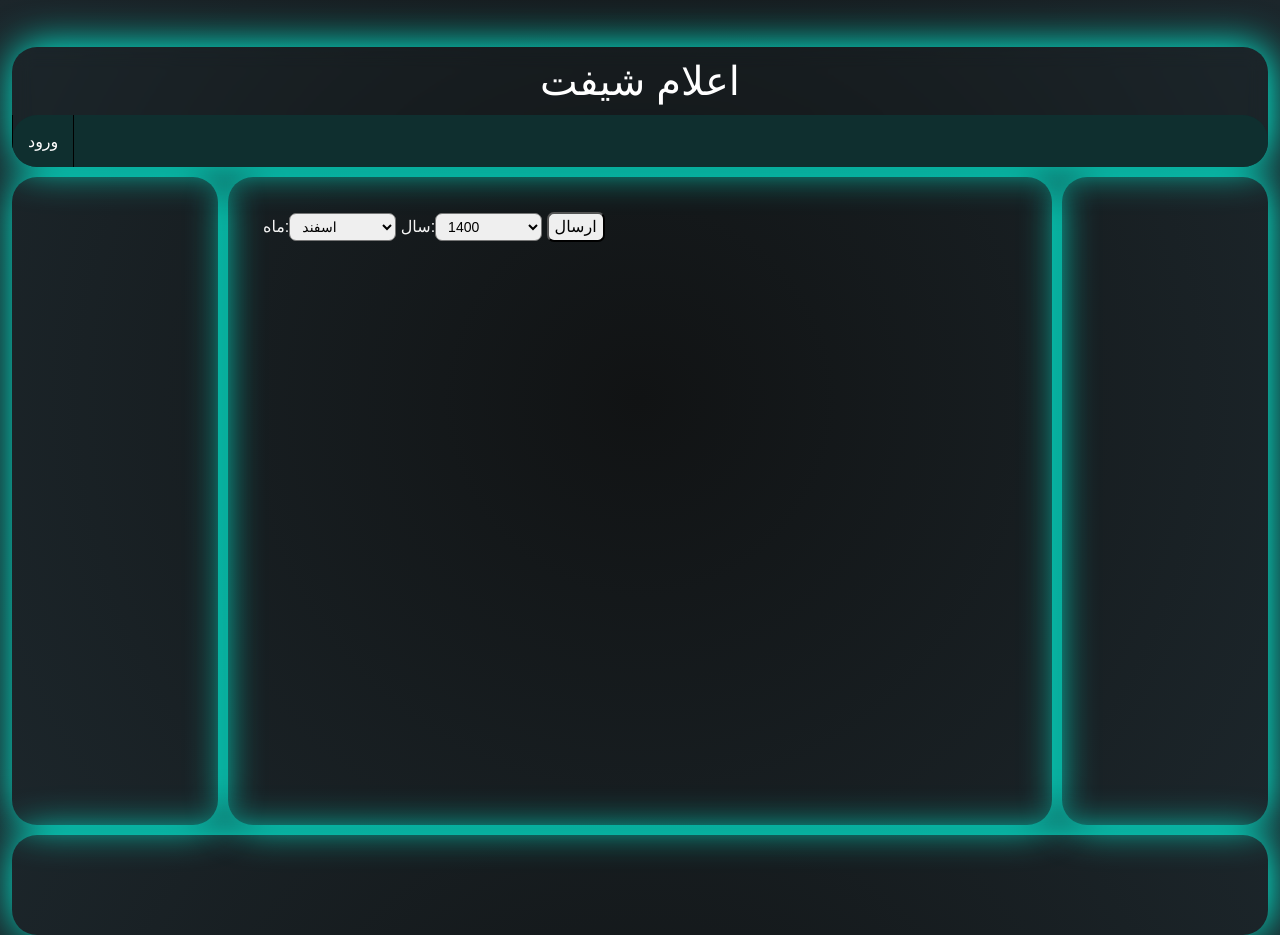
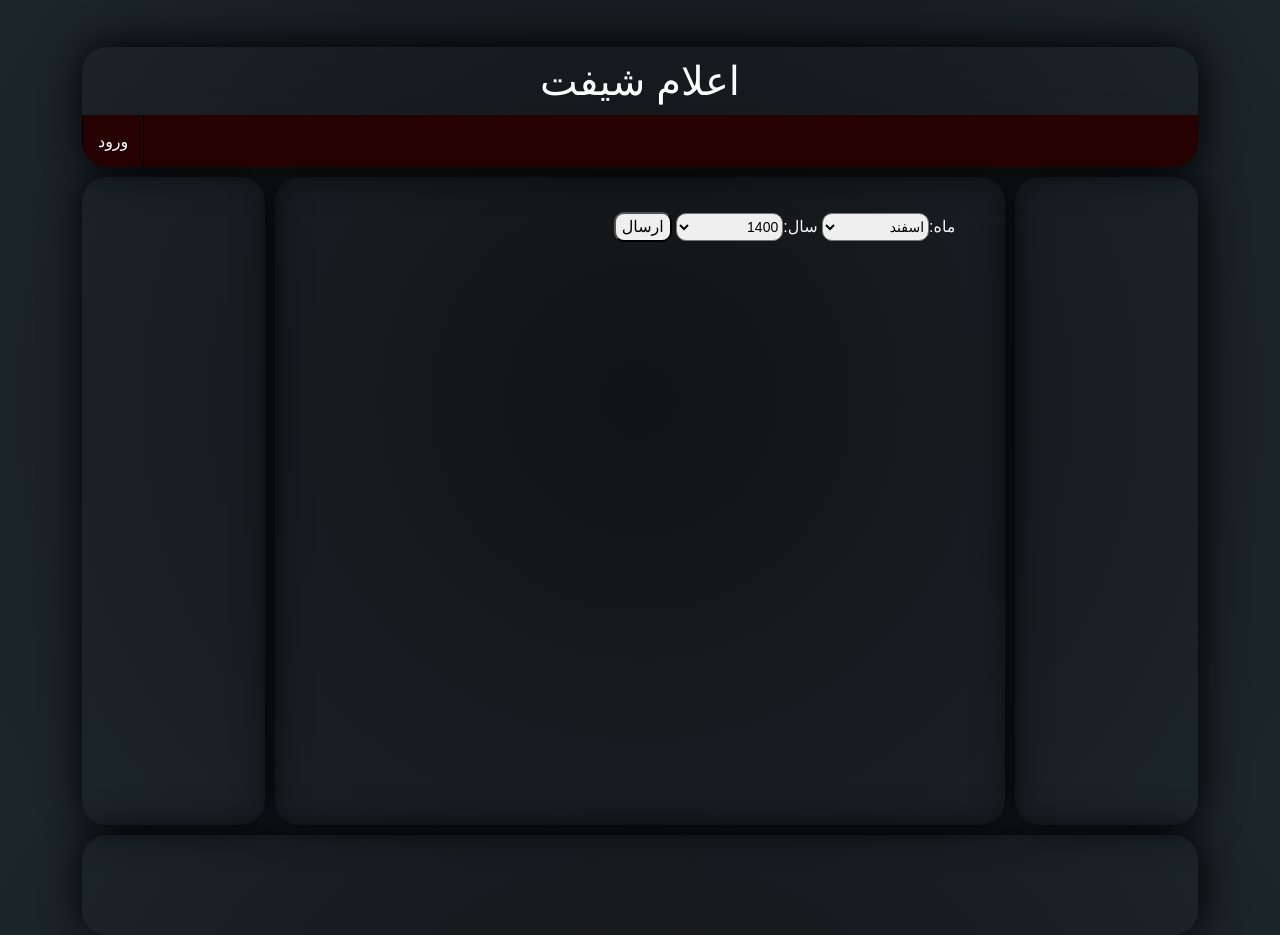
Before and after one commit to daghlani/WhoIsShift, a Django app: a page that uses templates/back/shift.html in a window 1280 px wide. Run offline with Django 3.2, Linux system fonts and the light colour scheme; data comes from the database, SQL or seed files in the repository; both versions use the stored data as it was after the commit; some libraries are stand-ins or nearby versions; some web fonts are replaced.

Commit message:
some changes on ui

```diff
--- a/config/config.py
+++ b/config/config.py
@@ -24,14 +24,14 @@ WEEK_MAP = dict(
     Monday='دوشنبه',
     Tuesday='سه‌شنبه',
     Wednesday='چهارشنبه',
-    Thursday='پنجشبنه',
+    Thursday='پنجشنه',
     Friday='جمعه',
     SAT='شنبه',
     SUN='یکشنبه',
     MON='دوشنبه',
     TUE='سه‌شنبه',
     WED='چهارشنبه',
-    THU='پنجشبنه',
+    THU='پنجشنه',
     FRI='جمعه',
 )
 PRI_WEEK_MAP = dict(
--- a/static/css/global.css
+++ b/static/css/global.css
@@ -24,9 +24,14 @@ body {
     text-decoration: none;
 }
 
+.date-picker-form {
+    margin-right: 15px;
+}
+
 .date-picker-form * {
     font-family: 'shabnam', Arial, sans-serif;
-    border-radius: 7px;
+    /*border-radius: 10px 25px;*/
+    border-radius: 10px;
 }
 
 .log-in-out a {
@@ -51,6 +56,7 @@ body {
     /*width: 1524px;*/
     margin-left: auto;
     margin-right: auto;
+    /*box-shadow: 10px -1px 40px #00ffe3;*/
     box-shadow: 10px -1px 40px #00ffe3;
 }
 
@@ -75,7 +81,7 @@ a:hover {
 }
 
 .form-btn {
-    margin-left: 30%;
+    margin-left: 34%;
 }
 
 .jalali_date-date {
--- a/static/css/newbase.css
+++ b/static/css/newbase.css
@@ -1,5 +1,5 @@
 .container {
-    min-width: 100%;
+    min-width: 84%;
     display: grid;
     grid-template-columns: 0.5fr 2fr 0.5fr;
     grid-template-rows: 0.1fr 5.4fr 0.4fr;
@@ -9,7 +9,8 @@
 }
 
 .footer, .center, .left, .right, .header {
-    box-shadow: 2px -1px 40px #00ffe3;
+    /*box-shadow: 2px -1px 40px #00ffe3;*/
+    box-shadow: 2px -1px 40px #000000;
     /*border: 1px solid;*/
     border-radius: 25px;
 }
@@ -85,7 +86,7 @@
     z-index: 1;
     /*background: #1b2328;*/
     overflow: hidden;
-    backdrop-filter: blur(10px);
+    backdrop-filter: blur(30px);
 }
 @-moz-document url-prefix() {
   .header {
@@ -129,8 +130,10 @@
     /*padding: 0 20px;*/
     direction: rtl;
     /*border: 1px solid;*/
-    border-radius: inherit;
-    background-color: #0f2f2f;
+    /*border-radius: inherit;*/
+    border-radius: unset;
+    /*background-color: #0f2f2f;*/
+    background-color: #250101;
 }
 
 /*a.menu {*/
--- a/static/css/tables.css
+++ b/static/css/tables.css
@@ -6,33 +6,41 @@
     padding-top: 40px;
 }
 
+
 .table_me td, th {
     padding: 8px;
     text-align: center;
     border: 1px solid black;
 }
+/*.table_me tr {*/
+    /*background-color: #0e1417;*/
+/*}*/
 
+/*.table_me tr:nth-child(even) {*/
 .table_me tr:nth-child(even) {
     background-color: rgba(81, 81, 81, 0.38);
+    /*background-color: #97979761;*/
 }
 
 .table_me tr:hover {
     background-color: #222426;
+    /*background-color: #929292;*/
 }
 
 .table_me th {
     padding-top: 12px;
     padding-bottom: 12px;
     text-align: center;
-    background-color: #16ab01;
+    /*background-color: #16ab01;*/
+    background-color: #141349;
     color: white;
-    border-radius: 0px;
+    /*border-radius: 10px 25px;*/
 }
 
-.friday_row {
-    background-color: #b10000;
-}
+/*.friday_row {*/
+    /*background-color: #b10000;*/
+/*}*/
 
-.thursday_row {
-    background-color: #de991c;
-}
+/*.thursday_row {*/
+    /*background-color: #de991c;*/
+/*}*/
--- a/templates/back/shift.html
+++ b/templates/back/shift.html
@@ -3,7 +3,7 @@
 {% load custom_tags %}
 {% block content %}
     <link rel="stylesheet" href="{% static 'css/tables.css' %}">
-    <form class="date-picker-form" method="post">{% csrf_token %}
+    <form class="date-picker-form" method="post" dir="rtl">{% csrf_token %}
         {{ form.as_table }}
         <input type="submit" value="{{ texts.submit }}">
     </form>
@@ -22,9 +22,9 @@
                 </tr>
                 </thead>
                 {% for row in days %}
-                    <tr {% if row.type|type_splitter == "Fri" %}style="background-color: #b10000;"
-                        {% elif row.is_formally_holiday %}style="background-color: #600a0a;"
-                        {% elif row.type|type_splitter == "Thu" %}style="background-color: #de991c;"{% endif %}>
+                    <tr {% if row.type|type_splitter == "Fri" %}style="background-color: #530000;"
+                        {% elif row.is_formally_holiday %}style="background-color: #5b1c1c;"
+                        {% elif row.type|type_splitter == "Thu" %}style="background-color: #a7751b;"{% endif %}>
                         <td>{{ forloop.counter|l10n_num:"fa" }}</td>
                         <td>{{ row.type|type_splitter|weekd:"fa" }}</td>
                         <td>{{ row.j_year_num|l10n_num:"fa" }} - {{ row.j_month_num|l10n_num:"fa" }}
--- a/templates/home/index.html
+++ b/templates/home/index.html
@@ -70,7 +70,7 @@
         list-style: none;
         border-radius: 25px;
         /*border: 1px solid;*/
-        background-color: #0f2f2f;
+        background-color: #031d1d;
         box-shadow: 2px -5px 30px #000000;
     }
 
```
Also changed, not shown: back/views.py (+1 -15 lines), db.sqlite3.
